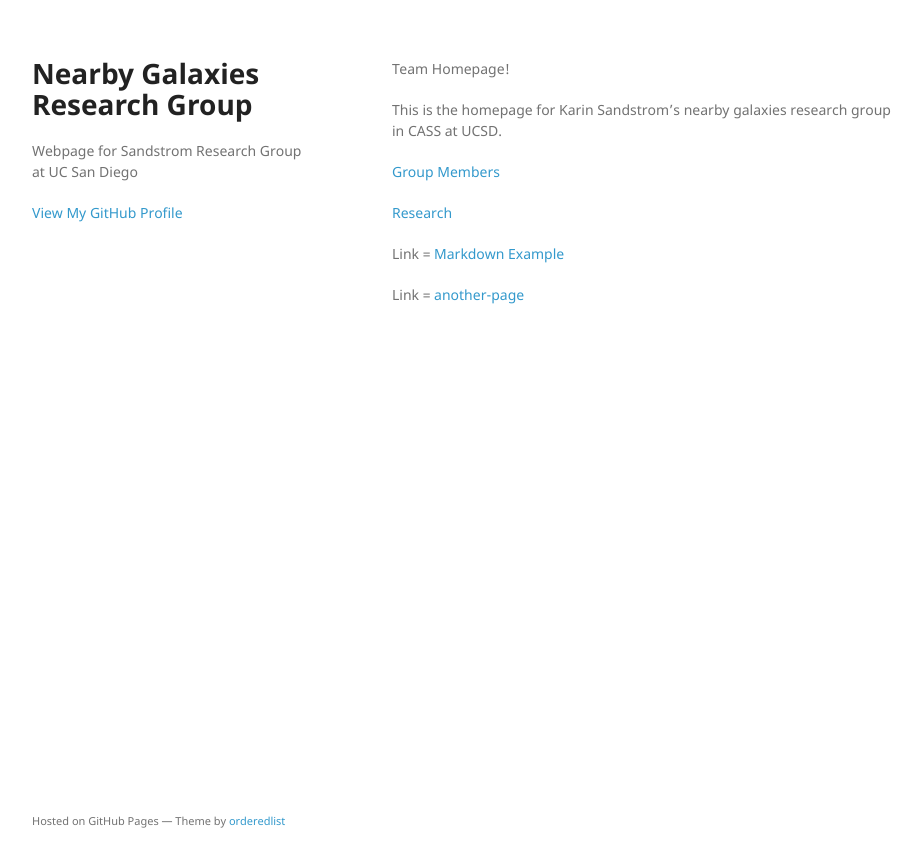
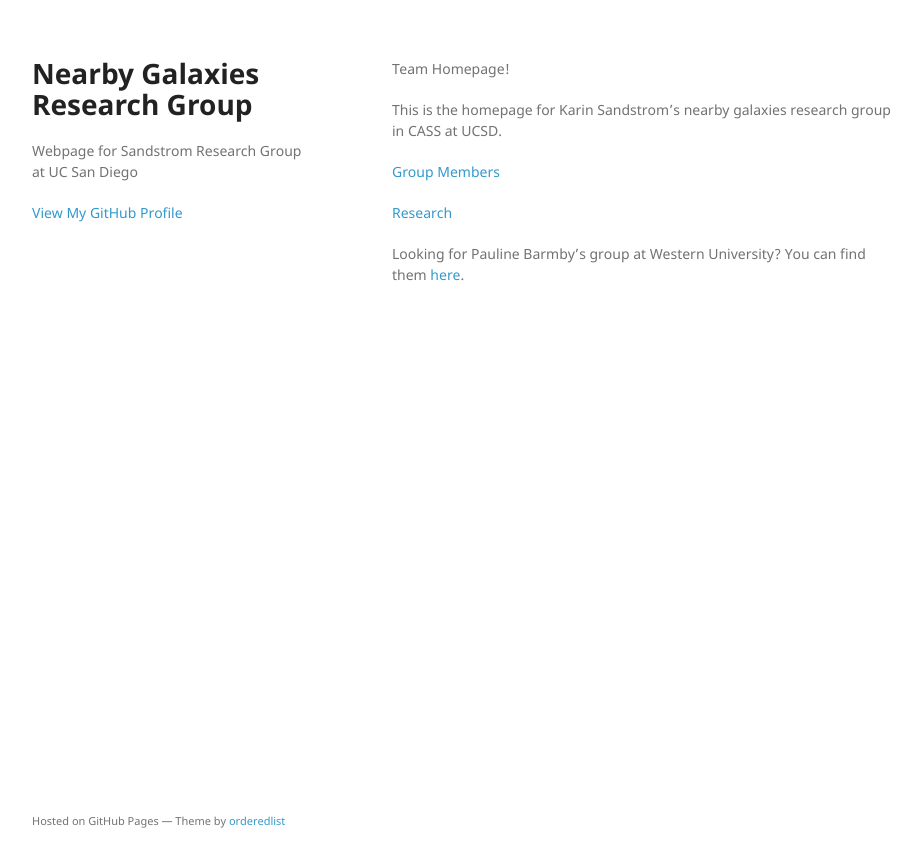
Before and after one commit to nearbygalaxies/nearbygalaxies.github.io, a Jekyll site: the page built from index.md, in a window 1280 px wide. Shown: the top 867 px of the page, without its empty margins (178-1099 px from the left). Built offline with Jekyll 4.4.1, drawn with Linux system fonts in a browser that asks for light colours.

Commit message:
Add URL to Barmby group; fixes Issue 12

```diff
--- a/index.md
+++ b/index.md
@@ -10,6 +10,4 @@ This is the homepage for Karin Sandstrom's nearby galaxies research group in CAS
 
 [Research](research/index.md)
 
-Link = [Markdown Example](markdown-example)
-
-Link = [another-page](another-page)
+Looking for Pauline Barmby's group at Western University?  You can find them [here](https://nearby-galaxies.github.io/).
```
